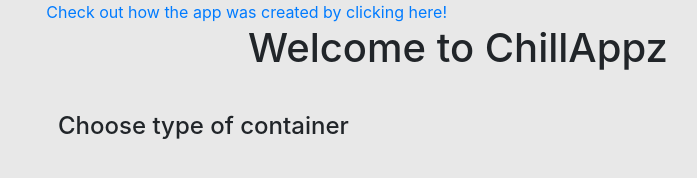
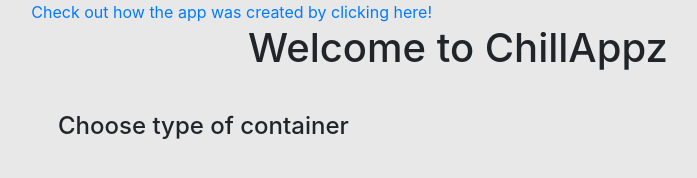
Before and after one commit to CatalyticWeb/CIS-486-TEAM, a website: page angular.html in a window 1280 px wide. Shown: the whole page, without its empty margins (182-879 px from the left). Drawn offline with nearby package versions, Linux system fonts and the light colour scheme; no server answers.

Commit message:
Update angular.html

```diff
--- a/angular.html
+++ b/angular.html
@@ -12,7 +12,7 @@
 <body ng-app="hi-angular">
     <div class="container-fluid" ng-controller="MainController">
         <div class="row">
-            <div class="col-md-8 offset-md-2">
+            <div class="offset-md-2">
                 <a href="https://github.com/ashleymmoore/Chill-Appz-Startup" target="_blank">Check out how the app was created by clicking here!</a>
             </div>
         </div>
```
